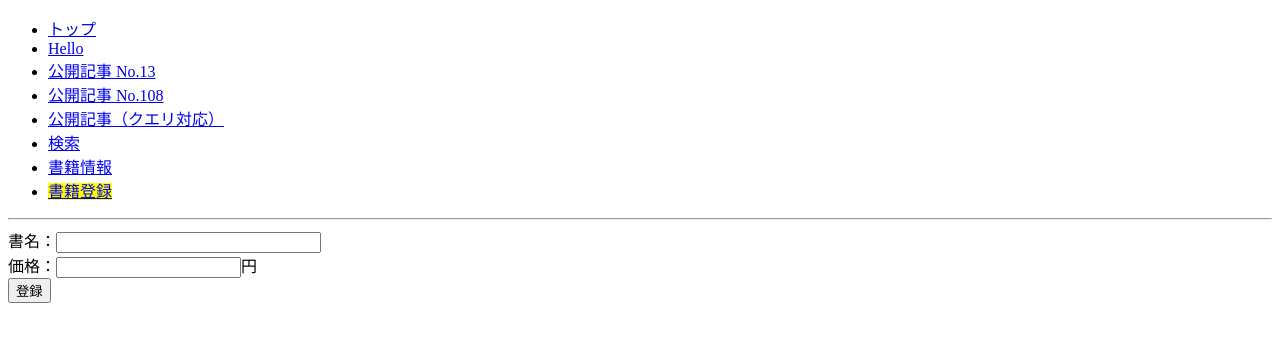
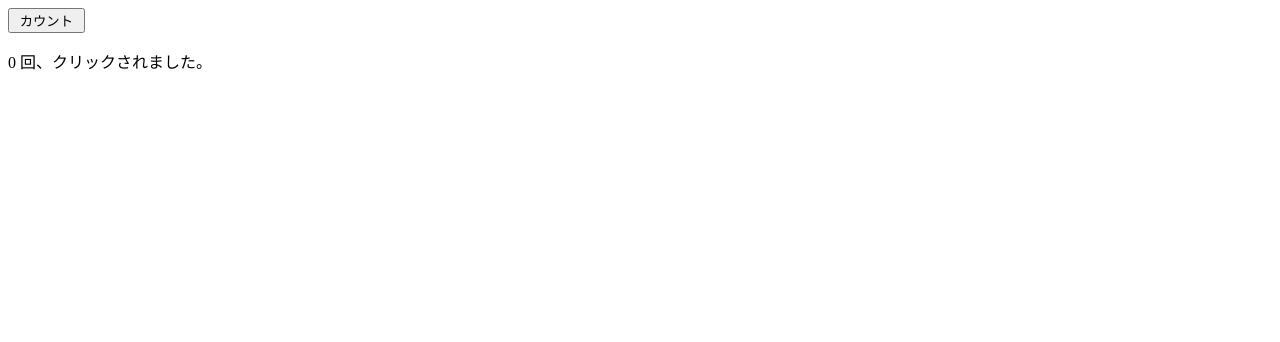
Before and after one commit to nekketsu2010/quick-react, a React (Create React App) app: page /post in a window 1280 px wide. Shown: the top 342 px of the page. Built offline with nearby package versions, Linux system fonts and the light colour scheme.

Commit message:
feature: MyStateにuseEffectを追加し、描画されるごとにカウント回数をログ出力するようにした。

```diff
--- a/src/App.js
+++ b/src/App.js
@@ -1,27 +1,10 @@
-import { NavLink, Outlet } from 'react-router-dom';
 import './App.css';
-
-// b. スタイルを決定するための関数
-function isCurrent({ isActive }) {
-  return isActive ? 'current' : undefined;
-}
+import MyState from './MyState';
 
 export default function App() {
   return (
     <>
-      <ul>
-        {/* a. 現在のページを表すリンクに対してスタイルを適用 */}
-        <li><NavLink end className={ isCurrent } to="/">トップ</NavLink></li>
-        <li><NavLink className={ isCurrent } to="/hello">Hello</NavLink></li>
-        <li><NavLink className={ isCurrent } to="/article/13">公開記事 No.13</NavLink></li>
-        <li><NavLink className={ isCurrent } to="/article/108">公開記事 No.108</NavLink></li>
-        <li><NavLink className={ isCurrent } to="/article/?id=108">公開記事（クエリ対応）</NavLink></li>
-        <li><NavLink className={ isCurrent } to="/search/hello/whats/your/name">検索</NavLink></li>
-        <li><NavLink className={ isCurrent } to="/book/978-4-297-13062-6">書籍情報</NavLink></li>
-        <li><NavLink className={ isCurrent } to="/post">書籍登録</NavLink></li>
-      </ul>
-      <hr />
-      <Outlet />
+    <MyState />
     </>
   );
 }
--- a/src/MyState.js
+++ b/src/MyState.js
@@ -1,8 +1,14 @@
-import { useState } from "react";
+import { useState, useEffect } from "react";
 
 export default function MyState(props) {
     // a. Stateの初期値を設定
     const [count, setCount] = useState(0);
+
+    // コンポーネントの（再）描画時に実行
+    useEffect(() => {
+        console.log(`${count}回、クリックされました。`);
+    });
+
     // c. count値をインクリメント（イベントハンドラー）
     function increment() {
         setCount(count + 1);
```
